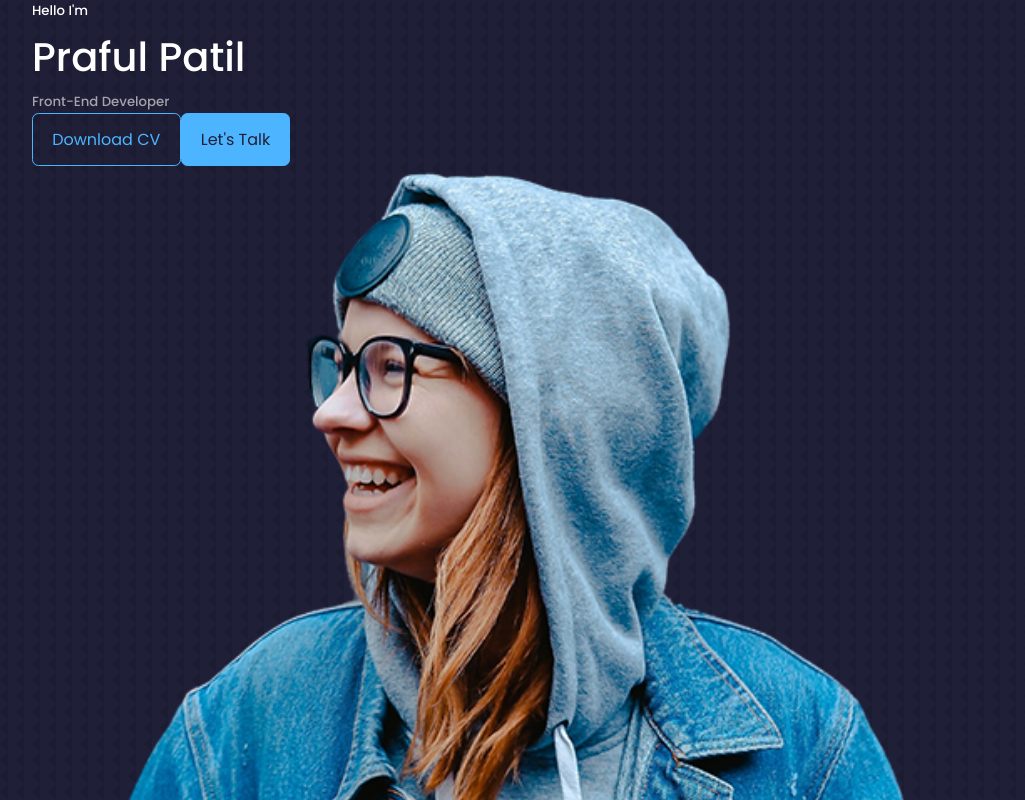
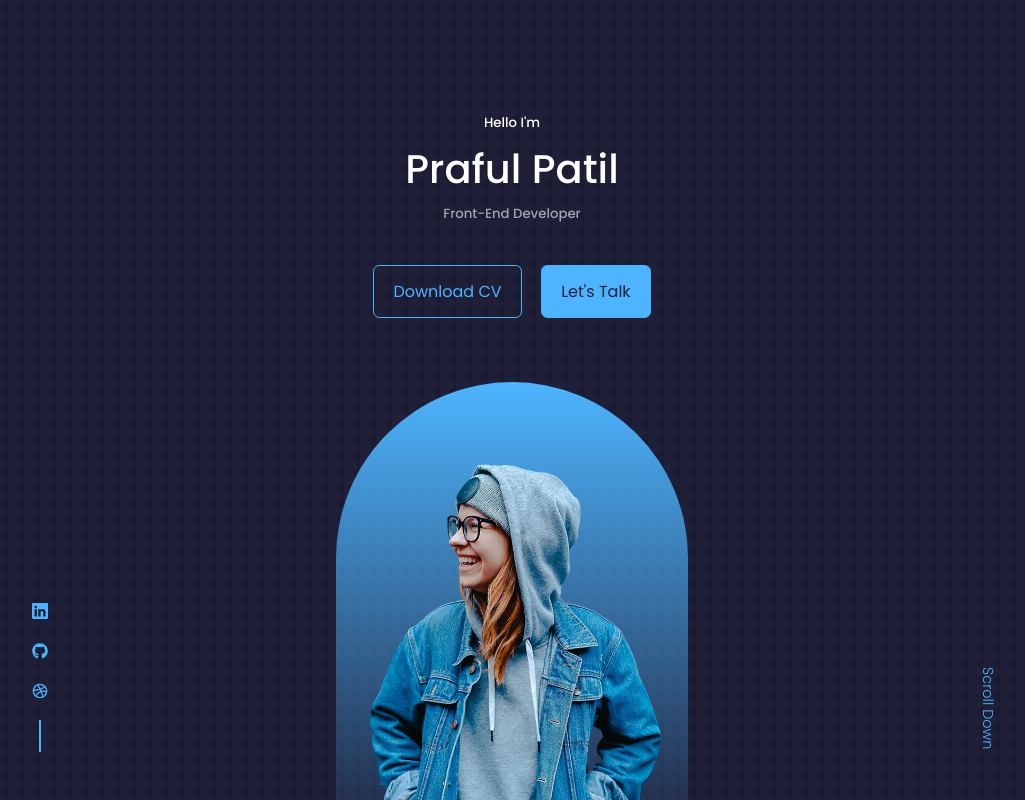
Before and after one commit to Praful-patil/react-portfolio-1, a React (Create React App) app: page / in a window 1280 px wide. Shown: the top 800 px of the page, without its empty margins (128-1153 px from the left). Built offline with nearby package versions, Linux system fonts and the light colour scheme.

Commit message:
Header Update

```diff
--- a/src/components/header/Header.jsx
+++ b/src/components/header/Header.jsx
@@ -2,6 +2,7 @@ import React from 'react'
 import './header.css'
 import CTA from './CTA'
 import ME from '../../assets/me.png'
+import HeaderSocials from './HeaderSocials'
 
 const Header = () => {
   return (
@@ -11,6 +12,7 @@ const Header = () => {
         <h1>Praful Patil</h1>
         <h5 className="text-light">Front-End Developer</h5>
         <CTA />
+        <HeaderSocials />
 
         <div className="me">
           <img src={ME} alt="Me" />
--- a/src/components/header/HeaderSocials.jsx
+++ b/src/components/header/HeaderSocials.jsx
@@ -1,11 +1,14 @@
 import React from 'react'
+import {BsLinkedin} from 'react-icons/bs'
+import {FaGithub} from 'react-icons/fa'
+import {FiDribbble} from 'react-icons/fi'
 
 const HeaderSocials = () => {
   return (
     <div className='header__socials'>
-        <a href="https://linkedin.com" target="_blank"></a>
-        <a href="https://github.com" target="_blank"></a>
-        <a href="https://dribbble.com" target="_blank"></a>
+        <a href="https://linkedin.com" target="_blank" rel="noreferrer"><BsLinkedin/></a>
+        <a href="https://github.com" target="_blank" rel="noreferrer"><FaGithub/></a>
+        <a href="https://dribbble.com" target="_blank"><FiDribbble/></a>
     </div>
   )
 }
--- a/src/components/header/header.css
+++ b/src/components/header/header.css
@@ -0,0 +1,77 @@
+header{
+    height: 100vh;
+    padding-top: 7rem;
+    overflow: hidden;
+}
+
+.header__container{
+    text-align: center;
+    height: 100%;
+    position: relative;
+}
+
+/* ================ CTA ================ */
+.cta{
+    margin-top: 2.5rem;
+    display: flex;
+    gap: 1.2rem;
+    justify-content: center;
+}
+
+/* ================ HEADER SOCIALS ================ */
+.header__socials{
+    display: flex;
+    flex-direction: column;
+    align-items: center;
+    gap: 0.8rem;
+    position: absolute;
+    left: 0;
+    bottom: 3rem;
+}
+
+.header__socials::after{
+    content: '';
+    width: 2px;
+    height: 2rem;
+    background:var(--color-primary);
+}
+
+/* ================ ME ================ */
+.me{
+    background:linear-gradient(var(--color-primary), transparent);
+    width: 22rem;
+    height: 30rem;
+    position:absolute;
+    left: calc(50% - 11rem);
+    margin-top: 4rem;
+    border-radius: 12rem 12rem 0 0;
+    overflow: hidden;
+    padding: 5rem 1.5rem 1.5rem 1.5rem;
+}
+
+/* ================ SCROLL DOWN ================ */
+.scroll__down{
+    position: absolute;
+    right: -2.3rem;
+    bottom: 5rem;
+    transform: rotate(90deg);
+    font-weight: 300;
+    font-size: 0.9rem;
+}
+
+/* ===================== MEDIA QUERIES (MEDIUM DEVICES) ===================== */
+@media screen and (max-width:1024px){
+    header{
+        height: 68vh;
+    }
+}
+
+/* ===================== MEDIA QUERIES (SMALL DEVICES) ===================== */
+@media screen and (max-width:600px){
+    header{
+        height: 100vh;
+    }
+    .header__socials,.scroll__down{
+        display: none;
+    }
+}
```
